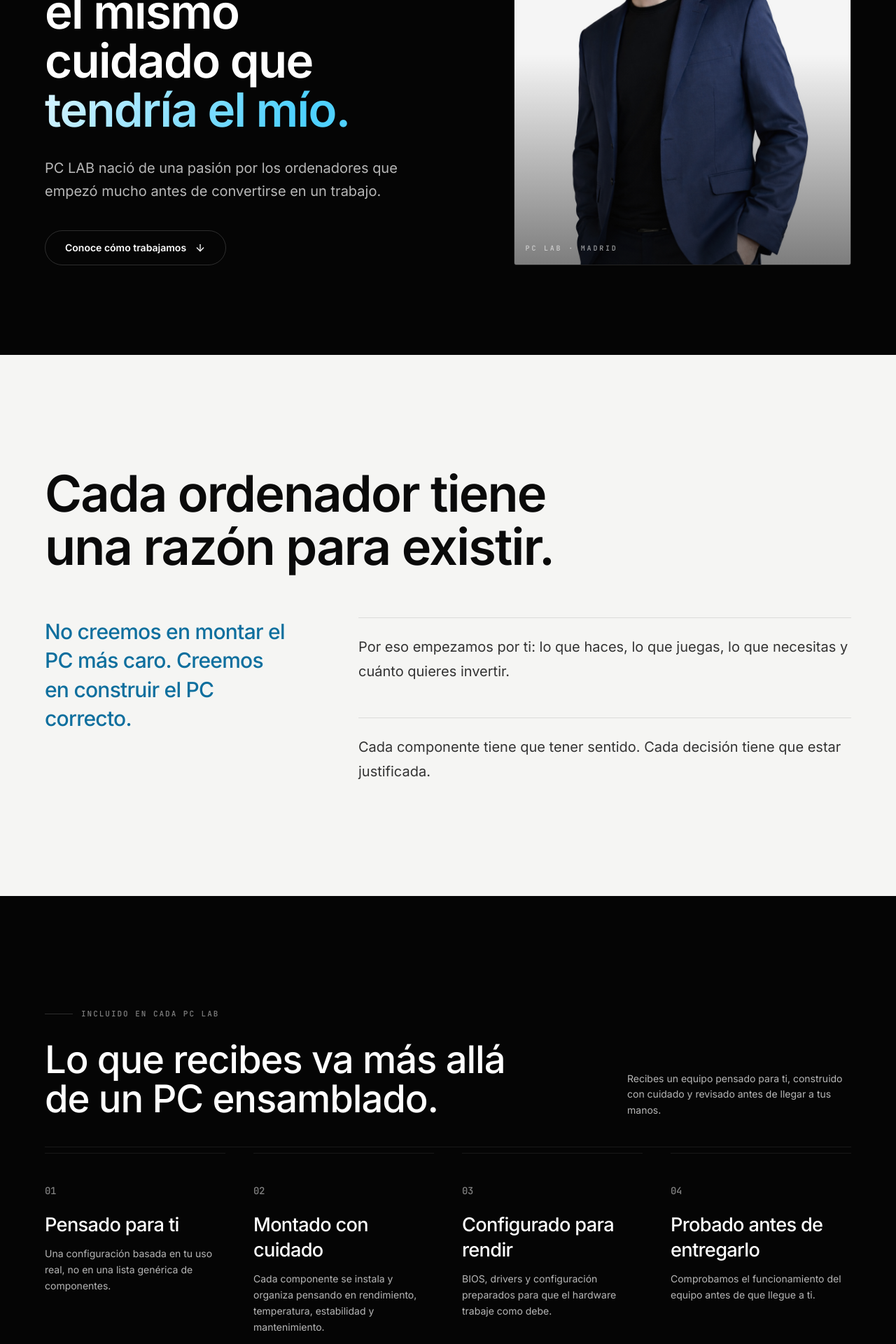
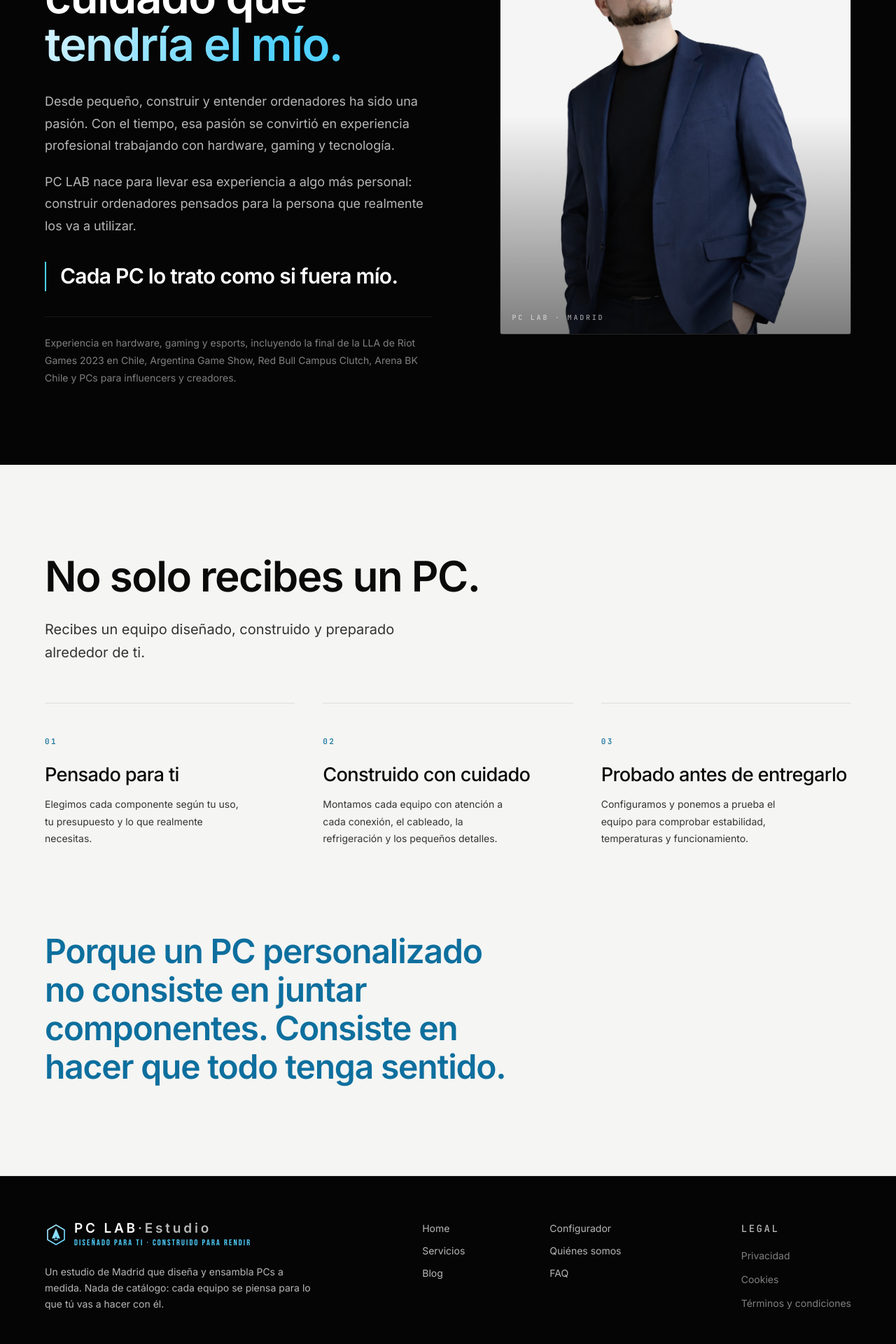
Before and after one commit to Nearcinho/pc-lab, a Next.js app: page /nosotros in a window 1280 px wide. Shown: the part 400-2320 px from the top of the page at 70% size. Built offline with nearby package versions, Linux system fonts and the light colour scheme.

Commit message:
Nosotros: pagina minima de 2 bloques, sin CTA ni biografia

```diff
--- a/src/app/nosotros/page.tsx
+++ b/src/app/nosotros/page.tsx
@@ -1,7 +1,5 @@
 import type { Metadata } from "next";
 import Image from "next/image";
-import Link from "next/link";
-import { ArrowDown, ArrowRight } from "lucide-react";
 import { asset } from "@/lib/base";
 import { Reveal } from "@/components/ui/reveal";
 
@@ -18,42 +16,29 @@ const principles = [
   {
     n: "01",
     title: "Pensado para ti",
-    text: "Una configuración basada en tu uso real, no en una lista genérica de componentes.",
+    text: "Elegimos cada componente según tu uso, tu presupuesto y lo que realmente necesitas.",
   },
   {
     n: "02",
-    title: "Montado con cuidado",
-    text: "Cada componente se instala y organiza pensando en rendimiento, temperatura, estabilidad y mantenimiento.",
+    title: "Construido con cuidado",
+    text: "Montamos cada equipo con atención a cada conexión, el cableado, la refrigeración y los pequeños detalles.",
   },
   {
     n: "03",
-    title: "Configurado para rendir",
-    text: "BIOS, drivers y configuración preparados para que el hardware trabaje como debe.",
+    title: "Probado antes de entregarlo",
+    text: "Configuramos y ponemos a prueba el equipo para comprobar estabilidad, temperaturas y funcionamiento.",
   },
-  {
-    n: "04",
-    title: "Probado antes de entregarlo",
-    text: "Comprobamos el funcionamiento del equipo antes de que llegue a ti.",
-  },
-];
-
-const experience = [
-  { year: "2023", event: "Final de la LLA · Riot Games", place: "Chile" },
-  { year: undefined, event: "Finales de Counter-Strike 2", place: "Argentina Game Show" },
-  { year: undefined, event: "Red Bull Campus Clutch", place: undefined },
-  { year: undefined, event: "Arena BK", place: "Chile" },
-  { year: undefined, event: "PCs para influencers y creadores", place: undefined },
 ];
 
 export default function NosotrosPage() {
   return (
     <>
-      {/* 01 — HERO */}
-      <section className="relative overflow-hidden bg-background pt-36 pb-24 sm:pt-44 sm:pb-32" aria-label="Quién está detrás de PC LAB">
+      {/* 01 — QUIÉN ESTÁ DETRÁS DE PC LAB */}
+      <section className="relative overflow-hidden bg-background pt-36 pb-24 sm:pt-44 sm:pb-28" aria-label="Quién está detrás de PC LAB">
         <div className="pointer-events-none absolute inset-x-0 top-0 h-[28rem] bg-[radial-gradient(60%_60%_at_50%_0%,rgba(79,209,255,0.08),transparent_70%)]" aria-hidden />
 
         <div className="container-x relative">
-          <div className="grid items-end gap-14 lg:grid-cols-[1.1fr_0.9fr] lg:gap-20">
+          <div className="grid items-center gap-14 lg:grid-cols-[1.05fr_0.95fr] lg:gap-24">
             <div>
               <Reveal>
                 <p className="flex items-center gap-3 font-mono text-[11px] font-medium uppercase tracking-[0.22em] text-brand">
@@ -62,25 +47,34 @@ export default function NosotrosPage() {
                 </p>
               </Reveal>
               <Reveal delay={0.08}>
-                <h1 className="mt-8 max-w-3xl font-display text-[2.6rem] font-semibold leading-[1.04] tracking-tight text-balance sm:text-6xl lg:text-[4.2rem]">
+                <h1 className="mt-8 max-w-2xl font-display text-[2.6rem] font-semibold leading-[1.04] tracking-tight text-balance sm:text-6xl lg:text-[4.1rem]">
                   Tu PC merece el mismo cuidado que
                   <span className="block text-gradient">tendría el mío.</span>
                 </h1>
               </Reveal>
               <Reveal delay={0.16}>
-                <p className="mt-8 max-w-xl text-lg leading-relaxed text-muted-2 sm:text-xl">
-                  PC LAB nació de una pasión por los ordenadores que empezó mucho antes de convertirse en un
-                  trabajo.
+                <p className="mt-8 max-w-xl text-base leading-[1.75] text-muted-2 sm:text-lg">
+                  Desde pequeño, construir y entender ordenadores ha sido una pasión. Con el tiempo, esa pasión
+                  se convirtió en experiencia profesional trabajando con hardware, gaming y tecnología.
                 </p>
               </Reveal>
-              <Reveal delay={0.24}>
-                <Link
-                  href="#filosofia"
-                  className="group mt-10 inline-flex items-center gap-3 rounded-full border border-border-strong px-7 py-3.5 text-sm font-semibold text-foreground transition-colors duration-300 hover:border-brand/60 hover:text-brand"
-                >
-                  Conoce cómo trabajamos
-                  <ArrowDown className="size-4 transition-transform duration-300 group-hover:translate-y-1" aria-hidden />
-                </Link>
+              <Reveal delay={0.22}>
+                <p className="mt-5 max-w-xl text-base leading-[1.75] text-muted-2 sm:text-lg">
+                  PC LAB nace para llevar esa experiencia a algo más personal: construir ordenadores pensados
+                  para la persona que realmente los va a utilizar.
+                </p>
+              </Reveal>
+              <Reveal delay={0.28}>
+                <p className="mt-9 max-w-xl border-l-2 border-brand pl-5 font-display text-2xl font-semibold leading-snug tracking-tight sm:text-3xl">
+                  Cada PC lo trato como si fuera mío.
+                </p>
+              </Reveal>
+              <Reveal delay={0.34}>
+                <p className="mt-9 max-w-xl border-t border-border pt-6 text-sm leading-[1.8] text-muted">
+                  Experiencia en hardware, gaming y esports, incluyendo la final de la LLA de Riot Games 2023 en
+                  Chile, Argentina Game Show, Red Bull Campus Clutch, Arena BK Chile y PCs para influencers y
+                  creadores.
+                </p>
               </Reveal>
             </div>
 
@@ -104,230 +98,37 @@ export default function NosotrosPage() {
         </div>
       </section>
 
-      {/* 02 — THE PHILOSOPHY */}
-      <section id="filosofia" className="light-section scroll-mt-24 bg-background py-28 sm:py-40" aria-label="La filosofía de PC LAB">
+      {/* 02 — LO QUE RECIBE EL CLIENTE */}
+      <section className="light-section bg-background py-28 sm:py-32" aria-label="Lo que recibe el cliente">
         <div className="container-x">
           <Reveal>
-            <h2 className="max-w-4xl font-display text-4xl font-semibold leading-[1.05] tracking-tight text-balance sm:text-6xl lg:text-[4.5rem]">
-              Cada ordenador tiene una razón para existir.
+            <h2 className="max-w-3xl font-display text-4xl font-semibold leading-[1.05] tracking-tight text-balance sm:text-6xl">
+              No solo recibes un PC.
             </h2>
           </Reveal>
+          <Reveal delay={0.1}>
+            <p className="mt-7 max-w-xl text-lg leading-relaxed text-muted-2 sm:text-xl">
+              Recibes un equipo diseñado, construido y preparado alrededor de ti.
+            </p>
+          </Reveal>
 
-          <div className="mt-16 grid gap-14 lg:grid-cols-[0.5fr_1fr] lg:gap-24">
-            <Reveal delay={0.08}>
-              <p className="font-display text-2xl font-medium leading-snug tracking-tight text-brand-2 sm:text-3xl">
-                No creemos en montar el PC más caro. Creemos en construir el PC correcto.
-              </p>
-            </Reveal>
-            <div className="space-y-12">
-              <Reveal delay={0.12}>
-                <div className="border-t border-border pt-6">
-                  <p className="text-lg leading-[1.75] text-muted-2 sm:text-xl">
-                    Por eso empezamos por ti: lo que haces, lo que juegas, lo que necesitas y cuánto quieres
-                    invertir.
-                  </p>
-                </div>
-              </Reveal>
-              <Reveal delay={0.18}>
-                <div className="border-t border-border pt-6">
-                  <p className="text-lg leading-[1.75] text-muted-2 sm:text-xl">
-                    Cada componente tiene que tener sentido. Cada decisión tiene que estar justificada.
-                  </p>
-                </div>
-              </Reveal>
-            </div>
-          </div>
-        </div>
-      </section>
-
-      {/* 03 — WHAT THE CUSTOMER ACTUALLY RECEIVES */}
-      <section className="bg-background py-28 sm:py-40" aria-label="Lo que recibes">
-        <div className="container-x">
-          <div className="flex flex-wrap items-end justify-between gap-6 border-b border-border pb-10">
-            <div>
-              <Reveal>
-                <p className="flex items-center gap-3 font-mono text-[11px] font-medium uppercase tracking-[0.18em] text-muted">
-                  <span className="inline-block h-px w-10 bg-border-strong" aria-hidden />
-                  Incluido en cada PC LAB
-                </p>
-              </Reveal>
-              <Reveal delay={0.08}>
-                <h2 className="mt-7 max-w-2xl font-display text-4xl font-medium leading-[1.04] tracking-[-0.02em] sm:text-5xl lg:text-[3.4rem]">
-                  Lo que recibes va más allá de un PC ensamblado.
-                </h2>
-              </Reveal>
-            </div>
-            <Reveal delay={0.14}>
-              <p className="max-w-xs text-sm leading-relaxed text-muted-2">
-                Recibes un equipo pensado para ti, construido con cuidado y revisado antes de llegar a tus
-                manos.
-              </p>
-            </Reveal>
-          </div>
-
-          <div className="mt-2 grid gap-x-10 sm:grid-cols-2 lg:grid-cols-4">
+          <div className="mt-14 grid gap-x-10 gap-y-2 sm:grid-cols-2 lg:grid-cols-3">
             {principles.map((p, i) => (
               <Reveal key={p.n} delay={0.05 * i}>
-                <article className="border-t border-border py-10">
-                  <span className="font-mono text-sm font-medium tracking-tight text-muted">{p.n}</span>
+                <article className="border-t border-[#0a0a0a]/10 py-9 lg:py-10">
+                  <span className="font-mono text-[11px] font-medium uppercase tracking-[0.22em] text-brand-2">{p.n}</span>
                   <h3 className="mt-5 font-display text-2xl font-medium tracking-tight sm:text-[1.7rem]">{p.title}</h3>
-                  <p className="mt-3 max-w-[30ch] text-sm leading-relaxed text-muted-2">{p.text}</p>
+                  <p className="mt-3 max-w-[32ch] text-sm leading-[1.75] text-muted-2">{p.text}</p>
                 </article>
               </Reveal>
             ))}
           </div>
-        </div>
-      </section>
 
-      {/* 04 — THE EXPERIENCE */}
-      <section className="light-section bg-2 py-28 sm:py-40" aria-label="Experiencia">
-        <div className="container-x">
-          <Reveal>
-            <p className="flex items-center gap-3 font-mono text-[11px] font-medium uppercase tracking-[0.18em] text-[#6a6a6a]">
-              <span className="inline-block h-px w-10 bg-[#0a0a0a]/30" aria-hidden />
-              Experiencia que se nota en cada detalle
+          <Reveal delay={0.12}>
+            <p className="mt-20 max-w-2xl font-display text-3xl font-semibold leading-[1.15] tracking-tight text-brand-2 sm:text-5xl">
+              Porque un PC personalizado no consiste en juntar componentes. Consiste en hacer que todo tenga
+              sentido.
             </p>
-          </Reveal>
-          <Reveal delay={0.08}>
-            <h2 className="mt-8 max-w-3xl font-display text-4xl font-semibold leading-[1.05] tracking-tight text-balance sm:text-6xl">
-              Antes de construir PCs para clientes, los construía para escenarios donde no había margen para
-              equivocarse.
-            </h2>
-          </Reveal>
-          <Reveal delay={0.16}>
-            <p className="mt-8 max-w-2xl text-lg leading-[1.75] text-muted-2 sm:text-xl">
-              Desde pequeño, montar y entender ordenadores ha sido una pasión. Con el tiempo, esa pasión se
-              convirtió en experiencia profesional trabajando con hardware, gaming y tecnología.
-            </p>
-          </Reveal>
-
-          <div className="mt-16 border-t border-border">
-            {experience.map((e, i) => (
-              <Reveal key={e.event} delay={0.04 * i}>
-                <div className="grid gap-2 border-b border-border py-8 sm:grid-cols-[0.4fr_1fr_0.5fr] sm:items-baseline sm:gap-8 sm:py-10">
-                  <p className="font-mono text-[11px] font-medium uppercase tracking-[0.22em] text-brand">
-                    {e.year ?? "—"}
-                  </p>
-                  <p className="font-display text-2xl font-medium tracking-tight sm:text-3xl">{e.event}</p>
-                  <p className="font-mono text-xs uppercase tracking-[0.18em] text-muted sm:text-right">
-                    {e.place ?? "\u00A0"}
-                  </p>
-                </div>
-              </Reveal>
-            ))}
-          </div>
-
-          <Reveal delay={0.1}>
-            <p className="mt-14 max-w-2xl text-base leading-[1.75] text-muted-2 sm:text-lg">
-              Trabajar en entornos donde un equipo tiene que funcionar sin margen de error te enseña una cosa:
-              que la atención al detalle no es opcional. Esa es la misma atención que aplicamos a cada PC que
-              construimos para ti.
-            </p>
-          </Reveal>
-        </div>
-      </section>
-
-      {/* 05 — THE DIFFERENCE */}
-      <section className="flex min-h-[70svh] items-center bg-background py-32 sm:py-40" aria-label="La diferencia" >
-        <div className="container-x">
-          <Reveal>
-            <h2 className="max-w-4xl font-display text-5xl font-semibold leading-[1.02] tracking-tight text-balance sm:text-7xl lg:text-[5.5rem]">
-              No queremos que recibas un PC.
-            </h2>
-          </Reveal>
-          <Reveal delay={0.1}>
-            <p className="mt-6 max-w-4xl font-display text-5xl font-semibold leading-[1.02] tracking-tight text-balance sm:text-7xl lg:text-[5.5rem]">
-              Queremos que recibas <span className="text-gradient">TU PC.</span>
-            </p>
-          </Reveal>
-          <Reveal delay={0.18}>
-            <p className="mt-10 max-w-xl text-lg leading-relaxed text-muted-2 sm:text-xl">
-              Uno que tenga sentido para lo que haces hoy y que siga teniendo sentido mañana.
-            </p>
-          </Reveal>
-          <Reveal delay={0.26}>
-            <p className="mt-14 font-mono text-xs uppercase tracking-[0.22em] text-muted">
-              Porque cuando un ordenador está bien diseñado, se nota.
-            </p>
-          </Reveal>
-        </div>
-      </section>
-
-      {/* 06 — THE FOUNDER */}
-      <section className="bg-[#0a0a0a] py-28 sm:py-36" aria-label="El fundador">
-        <div className="container-x">
-          <div className="mx-auto max-w-3xl text-center">
-            <Reveal>
-              <p className="inline-flex items-center gap-3 font-mono text-[11px] font-medium uppercase tracking-[0.22em] text-brand">
-                <span className="inline-block h-px w-10 bg-brand/40" aria-hidden />
-                El fundador
-                <span className="inline-block h-px w-10 bg-brand/40" aria-hidden />
-              </p>
-            </Reveal>
-            <Reveal delay={0.08}>
-              <h2 className="mt-7 font-display text-4xl font-semibold tracking-tight sm:text-5xl">
-                Nicolás Sánchez Negrete
-              </h2>
-            </Reveal>
-            <Reveal delay={0.12}>
-              <p className="mt-3 text-sm font-medium text-muted-2">Fundador de PC LAB</p>
-            </Reveal>
-
-            <div className="mt-12 space-y-7 text-left sm:text-center">
-              <Reveal delay={0.16}>
-                <p className="text-base leading-[1.8] text-muted-2 sm:text-lg">
-                  Mi relación con los ordenadores empezó desde muy pequeño. Lo que comenzó como una pasión por
-                  entender, desmontar y montar hardware terminó convirtiéndose en una carrera alrededor de la
-                  tecnología, el gaming y el hardware.
-                </p>
-              </Reveal>
-              <Reveal delay={0.22}>
-                <p className="text-base leading-[1.8] text-muted-2 sm:text-lg">
-                  Después de años trabajando con componentes, marcas, gaming y esports, decidí llevar esa
-                  experiencia a algo más personal: construir ordenadores que realmente tengan sentido para quien
-                  los va a utilizar.
-                </p>
-              </Reveal>
-              <Reveal delay={0.28}>
-                <p className="pt-4 font-display text-2xl font-semibold leading-snug tracking-tight text-foreground sm:text-3xl">
-                  PC LAB nace con una idea sencilla:{" "}
-                  <span className="text-brand">tratar cada ordenador como si fuera mío.</span>
-                </p>
-              </Reveal>
-            </div>
-          </div>
-        </div>
-      </section>
-
-      {/* 07 — FINAL CTA */}
-      <section className="light-section bg-2 py-32 sm:py-44" aria-label="Empieza tu proyecto">
-        <div className="container-x text-center">
-          <Reveal>
-            <h2 className="mx-auto max-w-3xl font-display text-4xl font-semibold leading-[1.05] tracking-tight text-balance sm:text-6xl">
-              Tu ordenador empieza contigo.
-            </h2>
-          </Reveal>
-          <Reveal delay={0.1}>
-            <p className="mx-auto mt-8 max-w-xl text-lg leading-relaxed text-muted-2 sm:text-xl">
-              Cuéntanos qué quieres hacer, cuánto quieres invertir y qué esperas de tu equipo.
-            </p>
-          </Reveal>
-          <Reveal delay={0.18}>
-            <div className="mt-12 flex flex-col items-center justify-center gap-4 sm:flex-row">
-              <Link
-                href="/contacto"
-                className="group inline-flex items-center gap-2 rounded-full bg-brand px-10 py-4 text-sm font-semibold text-[#051018] transition-all duration-300 hover:bg-[#8ae1ff]"
-              >
-                Empezar mi proyecto
-                <ArrowRight className="size-4 transition-transform duration-300 group-hover:translate-x-1" aria-hidden />
-              </Link>
-              <Link
-                href="/servicios"
-                className="group inline-flex items-center gap-2 rounded-full border border-border-strong px-10 py-4 text-sm font-semibold text-foreground transition-all duration-300 hover:border-brand/60 hover:text-brand"
-              >
-                Ver servicios
-              </Link>
-            </div>
           </Reveal>
         </div>
       </section>
```
